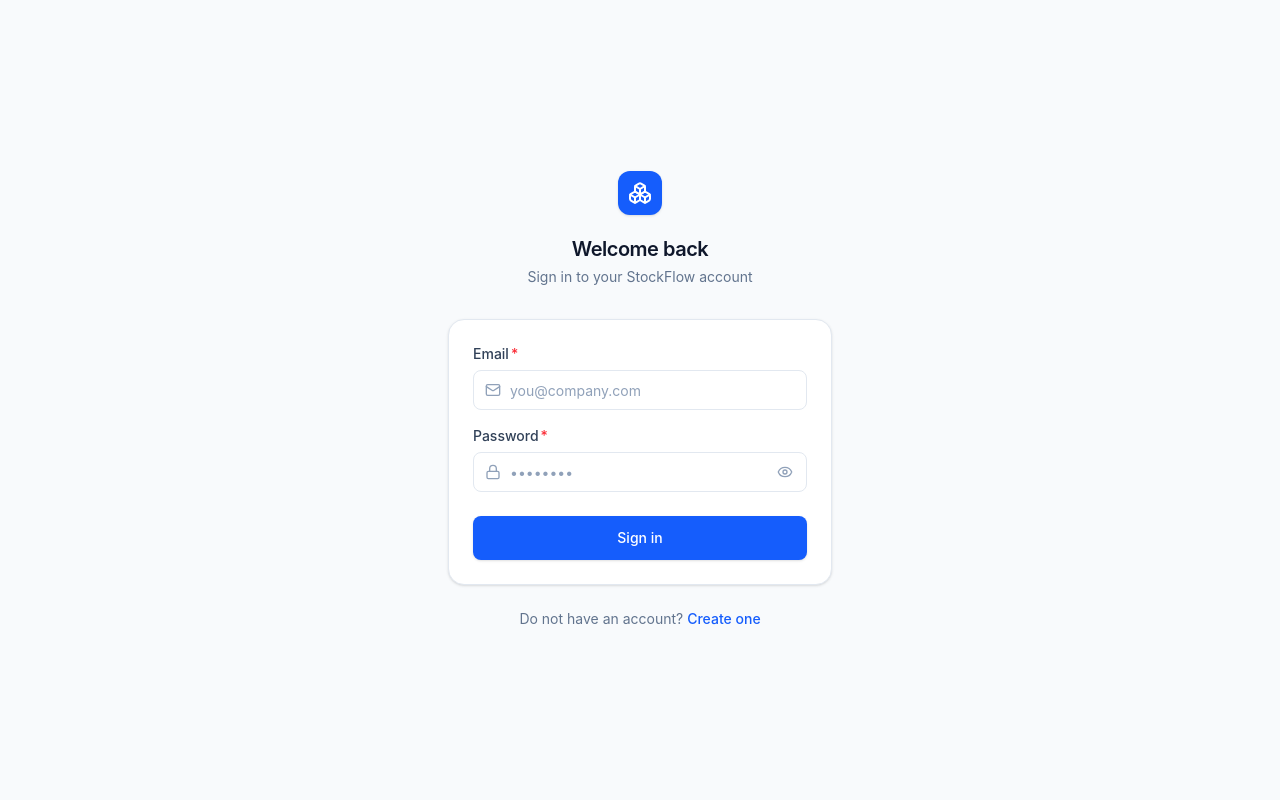
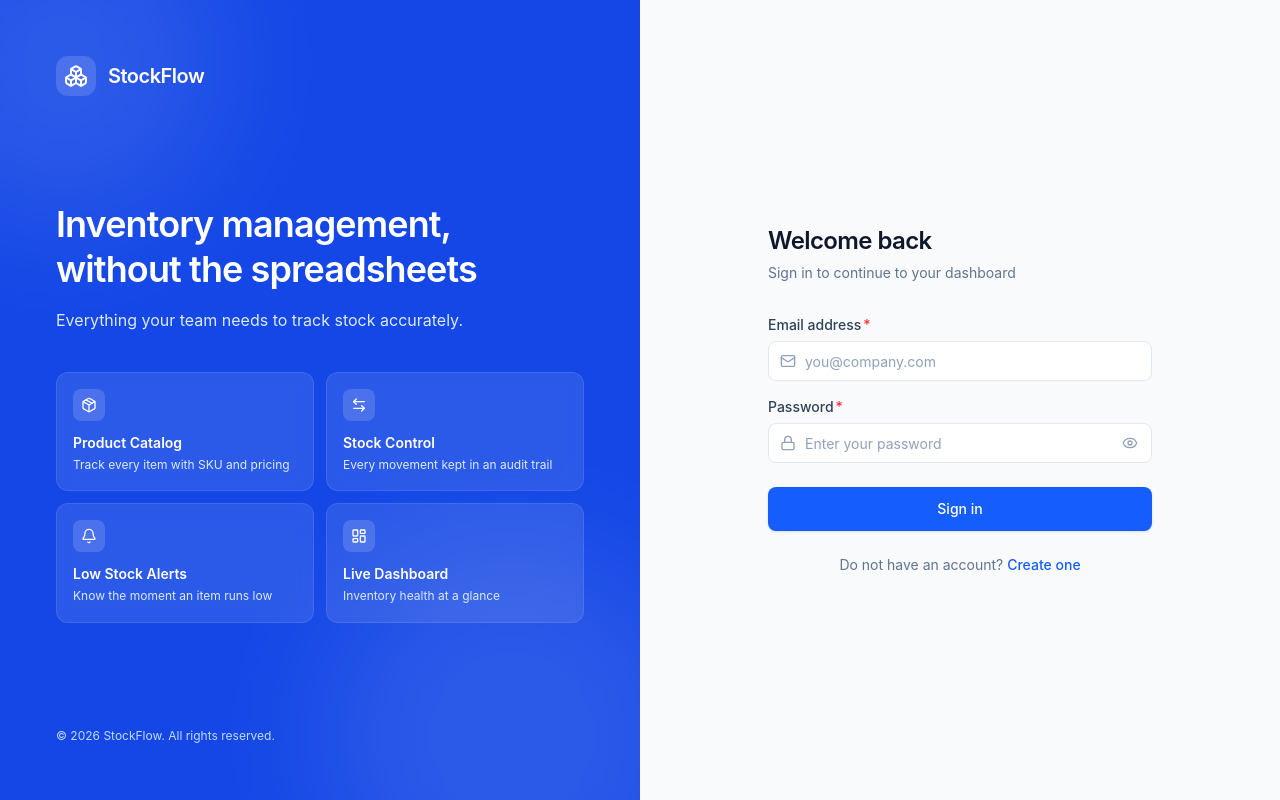
Before and after one commit to Yugal-Patil-38/Inventory-Management, a React (Vite) app in the folder frontend/: page /login in a window 1280 px wide. Built offline with nearby package versions, Linux system fonts and the light colour scheme; no server answers.

Commit message:
feat: redesign auth pages with split brand panel

```diff
--- /dev/null
+++ b/frontend/src/components/layout/AuthLayout.jsx
@@ -0,0 +1,104 @@
+import { Boxes, Package, ArrowLeftRight, Bell, LayoutDashboard } from 'lucide-react'
+
+const features = [
+  {
+    icon: Package,
+    title: 'Product Catalog',
+    description: 'Track every item with SKU and pricing',
+  },
+  {
+    icon: ArrowLeftRight,
+    title: 'Stock Control',
+    description: 'Every movement kept in an audit trail',
+  },
+  {
+    icon: Bell,
+    title: 'Low Stock Alerts',
+    description: 'Know the moment an item runs low',
+  },
+  {
+    icon: LayoutDashboard,
+    title: 'Live Dashboard',
+    description: 'Inventory health at a glance',
+  },
+]
+
+function AuthLayout({ title, subtitle, children }) {
+  return (
+    <div className="flex min-h-screen">
+      <div className="relative hidden w-1/2 flex-col justify-between overflow-hidden bg-blue-700 p-10 lg:flex xl:p-14">
+        <div className="pointer-events-none absolute -left-24 -top-24 h-80 w-80 rounded-full bg-white/10 blur-3xl" />
+        <div className="pointer-events-none absolute -bottom-32 -right-16 h-96 w-96 rounded-full bg-white/10 blur-3xl" />
+
+        <div className="relative flex items-center gap-3">
+          <div className="flex h-10 w-10 items-center justify-center rounded-xl bg-white/15">
+            <Boxes className="h-6 w-6 text-white" />
+          </div>
+          <span className="text-xl font-semibold tracking-tight text-white">
+            StockFlow
+          </span>
+        </div>
+
+        <div className="relative">
+          <h2 className="max-w-md text-4xl font-semibold leading-tight tracking-tight text-white">
+            Inventory management, without the spreadsheets
+          </h2>
+
+          <p className="mt-4 max-w-md text-base text-blue-100">
+            Everything your team needs to track stock accurately.
+          </p>
+
+          <div className="mt-10 grid max-w-xl gap-3 sm:grid-cols-2">
+            {features.map((feature) => (
+              <div
+                key={feature.title}
+                className="rounded-xl border border-white/10 bg-white/10 p-4 backdrop-blur-sm"
+              >
+                <div className="flex h-8 w-8 items-center justify-center rounded-lg bg-white/15">
+                  <feature.icon className="h-4 w-4 text-white" />
+                </div>
+
+                <p className="mt-3 text-sm font-semibold text-white">
+                  {feature.title}
+                </p>
+                <p className="mt-0.5 text-xs leading-relaxed text-blue-100">
+                  {feature.description}
+                </p>
+              </div>
+            ))}
+          </div>
+        </div>
+
+        <p className="relative text-xs text-blue-200">
+          &copy; {new Date().getFullYear()} StockFlow. All rights reserved.
+        </p>
+      </div>
+
+      <div className="flex w-full items-center justify-center bg-slate-50 px-4 py-12 lg:w-1/2 dark:bg-slate-950">
+        <div className="w-full max-w-sm">
+          <div className="mb-8 flex items-center justify-center gap-2.5 lg:hidden">
+            <div className="flex h-9 w-9 items-center justify-center rounded-xl bg-blue-600">
+              <Boxes className="h-5 w-5 text-white" />
+            </div>
+            <span className="text-lg font-semibold tracking-tight text-slate-900 dark:text-slate-50">
+              StockFlow
+            </span>
+          </div>
+
+          <div className="text-center lg:text-left">
+            <h1 className="text-2xl font-semibold tracking-tight text-slate-900 dark:text-slate-50">
+              {title}
+            </h1>
+            <p className="mt-1.5 text-sm text-slate-500 dark:text-slate-400">
+              {subtitle}
+            </p>
+          </div>
+
+          <div className="mt-8">{children}</div>
+        </div>
+      </div>
+    </div>
+  )
+}
+
+export default AuthLayout
--- a/frontend/src/pages/Login.jsx
+++ b/frontend/src/pages/Login.jsx
@@ -1,7 +1,8 @@
 import { useState, useContext } from 'react'
 import { Link, useNavigate } from 'react-router-dom'
-import { Boxes, Mail, Lock } from 'lucide-react'
+import { Mail, Lock } from 'lucide-react'
 import { AuthContext } from '../context/AuthContext'
+import AuthLayout from '../components/layout/AuthLayout'
 import Input from '../components/common/Input'
 import Button from '../components/common/Button'
 
@@ -30,22 +31,10 @@
   }
 
   return (
-    <div className="flex min-h-screen items-center justify-center bg-slate-50 px-4 py-12 dark:bg-slate-950">
-      <div className="w-full max-w-sm">
-        <div className="flex flex-col items-center">
-          <div className="flex h-11 w-11 items-center justify-center rounded-xl bg-blue-600 shadow-sm">
-            <Boxes className="h-6 w-6 text-white" />
-          </div>
-
-          <h1 className="mt-5 text-xl font-semibold tracking-tight text-slate-900 dark:text-slate-50">
-            Welcome back
-          </h1>
-          <p className="mt-1 text-sm text-slate-500 dark:text-slate-400">
-            Sign in to your StockFlow account
-          </p>
-        </div>
-
-        <div className="mt-8 rounded-2xl border border-slate-200 bg-white p-6 shadow-sm dark:border-slate-800 dark:bg-slate-900">
+    <AuthLayout
+      title="Welcome back"
+      subtitle="Sign in to continue to your dashboard"
+    >
       {error && (
         <div className="mb-5 rounded-lg border border-red-200 bg-red-50 px-3 py-2.5 text-sm text-red-700 dark:border-red-900 dark:bg-red-500/10 dark:text-red-400">
           {error}
@@ -54,7 +43,7 @@
 
       <form onSubmit={handleSubmit} className="flex flex-col gap-4">
         <Input
-              label="Email"
+          label="Email address"
           type="email"
           value={email}
           onChange={(event) => setEmail(event.target.value)}
@@ -68,7 +57,7 @@
           type="password"
           value={password}
           onChange={(event) => setPassword(event.target.value)}
-              placeholder="••••••••"
+          placeholder="Enter your password"
           icon={Lock}
           required
         />
@@ -82,7 +71,6 @@
           {isSubmitting ? 'Signing in' : 'Sign in'}
         </Button>
       </form>
-        </div>
 
       <p className="mt-6 text-center text-sm text-slate-500 dark:text-slate-400">
         Do not have an account?{' '}
@@ -93,8 +81,7 @@
           Create one
         </Link>
       </p>
-      </div>
-    </div>
+    </AuthLayout>
   )
 }
 
--- a/frontend/src/pages/Register.jsx
+++ b/frontend/src/pages/Register.jsx
@@ -1,7 +1,8 @@
 import { useState, useContext } from 'react'
 import { Link, useNavigate } from 'react-router-dom'
-import { Boxes, User, Mail, Lock } from 'lucide-react'
+import { User, Mail, Lock } from 'lucide-react'
 import { AuthContext } from '../context/AuthContext'
+import AuthLayout from '../components/layout/AuthLayout'
 import Input from '../components/common/Input'
 import Button from '../components/common/Button'
 
@@ -77,22 +78,10 @@
   }
 
   return (
-    <div className="flex min-h-screen items-center justify-center bg-slate-50 px-4 py-12 dark:bg-slate-950">
-      <div className="w-full max-w-sm">
-        <div className="flex flex-col items-center">
-          <div className="flex h-11 w-11 items-center justify-center rounded-xl bg-blue-600 shadow-sm">
-            <Boxes className="h-6 w-6 text-white" />
-          </div>
-
-          <h1 className="mt-5 text-xl font-semibold tracking-tight text-slate-900 dark:text-slate-50">
-            Create your account
-          </h1>
-          <p className="mt-1 text-sm text-slate-500 dark:text-slate-400">
-            Start managing inventory in minutes
-          </p>
-        </div>
-
-        <div className="mt-8 rounded-2xl border border-slate-200 bg-white p-6 shadow-sm dark:border-slate-800 dark:bg-slate-900">
+    <AuthLayout
+      title="Create your account"
+      subtitle="Start managing inventory in minutes"
+    >
       {error && (
         <div className="mb-5 rounded-lg border border-red-200 bg-red-50 px-3 py-2.5 text-sm text-red-700 dark:border-red-900 dark:bg-red-500/10 dark:text-red-400">
           {error}
@@ -113,7 +102,7 @@
         />
 
         <Input
-              label="Email"
+          label="Email address"
           type="email"
           name="email"
           value={form.email}
@@ -157,7 +146,6 @@
           {isSubmitting ? 'Creating account' : 'Create account'}
         </Button>
       </form>
-        </div>
 
       <p className="mt-6 text-center text-sm text-slate-500 dark:text-slate-400">
         Already have an account?{' '}
@@ -168,8 +156,7 @@
           Sign in
         </Link>
       </p>
-      </div>
-    </div>
+    </AuthLayout>
   )
 }
 
```
Lines whose indentation alone changed are shown as unchanged.
